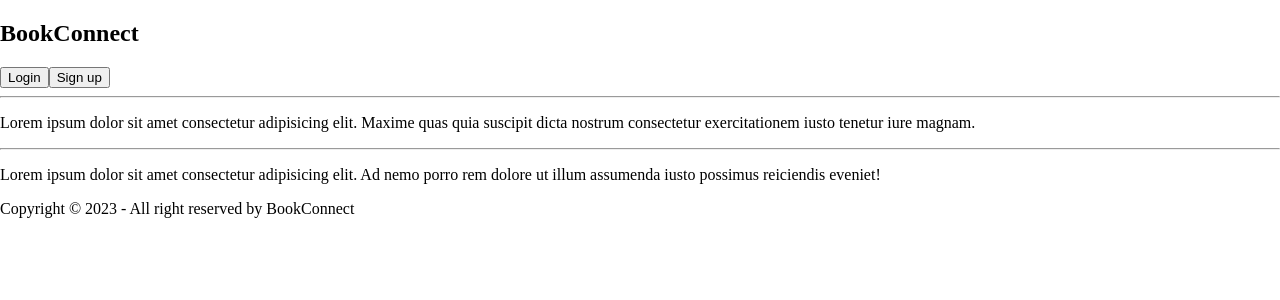
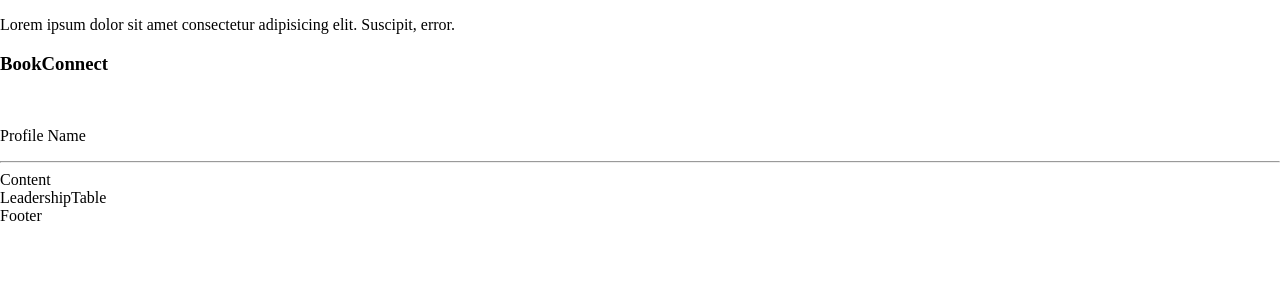
Before and after one commit to Umit-Ulusoy/BookConnect, a React (Vite) app in the folder client/: page / in a window 1280 px wide. Shown: the top 300 px of the page. Built offline with nearby package versions, Linux system fonts and the light colour scheme.

Commit message:
feat(frontend): Add home page layout

```diff
--- a/client/src/App.jsx
+++ b/client/src/App.jsx
@@ -3,11 +3,12 @@ import Login from "./pages/Login";
 import Timer from "./pages/Timer";
 import Navbar from "./components/Navbar";
 import Landing from "./pages/Landing";
+import Home from "./pages/Home";
 
 function App() {
   return (
     <div>
-      <Landing />
+      <Home />
     </div>
   );
 }
--- /dev/null
+++ b/client/src/components/Announcement.jsx
@@ -0,0 +1,11 @@
+import React from 'react'
+
+const Announcement = () => {
+  return (
+    <div>
+        <p>Lorem ipsum dolor sit amet consectetur adipisicing elit. Suscipit, error.</p>
+    </div>
+  )
+}
+
+export default Announcement
--- /dev/null
+++ b/client/src/components/Content.jsx
@@ -0,0 +1,9 @@
+import React from 'react'
+
+const Content = () => {
+  return (
+    <div>Content</div>
+  )
+}
+
+export default Content
--- a/client/src/components/Footer.jsx
+++ b/client/src/components/Footer.jsx
@@ -0,0 +1,9 @@
+import React from 'react'
+
+const Footer = () => {
+  return (
+    <div>Footer</div>
+  )
+}
+
+export default Footer
--- /dev/null
+++ b/client/src/components/LeadershipTable.jsx
@@ -0,0 +1,9 @@
+import React from 'react'
+
+const LeadershipTable = () => {
+  return (
+    <div>LeadershipTable</div>
+  )
+}
+
+export default LeadershipTable
--- /dev/null
+++ b/client/src/pages/Home.jsx
@@ -0,0 +1,30 @@
+import React from 'react'
+import Announcement from '../components/Announcement'
+import LeadershipTable from '../components/LeadershipTable'
+import Content from '../components/Content'
+import Footer from '../components/Footer'
+
+const Home = () => {
+  return (
+    <div>
+        <Announcement />
+        <header>
+            <h3>BookConnect</h3>
+            <div className='profile'>
+                <img />
+                <p>Profile Name</p>
+            </div>
+        </header>
+        <hr/>
+        <div>
+        <main>
+            <Content />
+            <LeadershipTable />
+        </main>
+        <Footer />
+        </div>
+    </div>
+  )
+}
+
+export default Home
--- a/client/src/pages/Landing.jsx
+++ b/client/src/pages/Landing.jsx
@@ -1,7 +1,7 @@
 const LandingPage = () => {
   return (
-    <div>
-      <header>
+    <div className="w-full h-full ">
+      <header className="w-full h-(92px)">
         <h2>BookConnect</h2>
         <div>
           <button aria-label="login">Login</button>
```
Also changed, not shown: client/src/components/Main.jsx (deleted).
